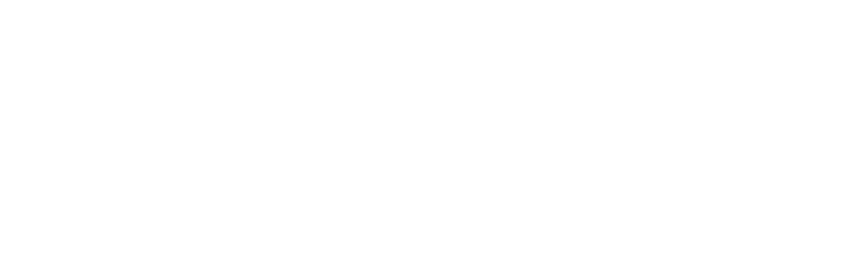
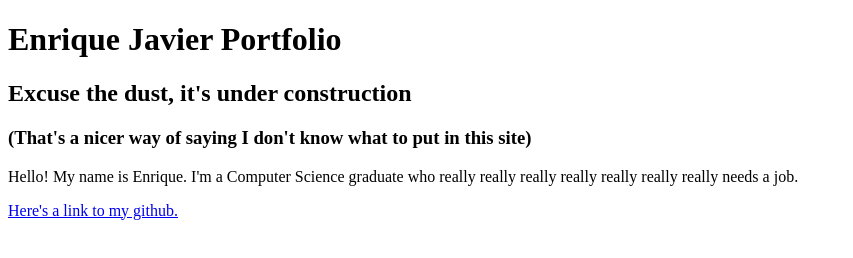
Before and after one commit to usefulsplash/SplashSite, a plain HTML site: page index.html in a window 1280 px wide. Shown: the whole page, without its empty margins (0-853 px from the left). Drawn offline with Linux system fonts and the light colour scheme.

Commit message:
content added

```diff
--- a/index.html
+++ b/index.html
@@ -6,6 +6,10 @@
     <title>Enrique Javier Portfolio</title>
 </head>
 <body>
-
+    <h1>Enrique Javier Portfolio</h1>
+    <h2>Excuse the dust, it's under construction</h2>
+    <h3>(That's a nicer way of saying I don't know what to put in this site)</h3>
+    <p>Hello! My name is Enrique. I'm a Computer Science graduate who really really really really really really really needs a job.</p>
+    <a href="https://github.com/usefulsplash">Here's a link to my github.</a>
 </body>
 </html>
```
